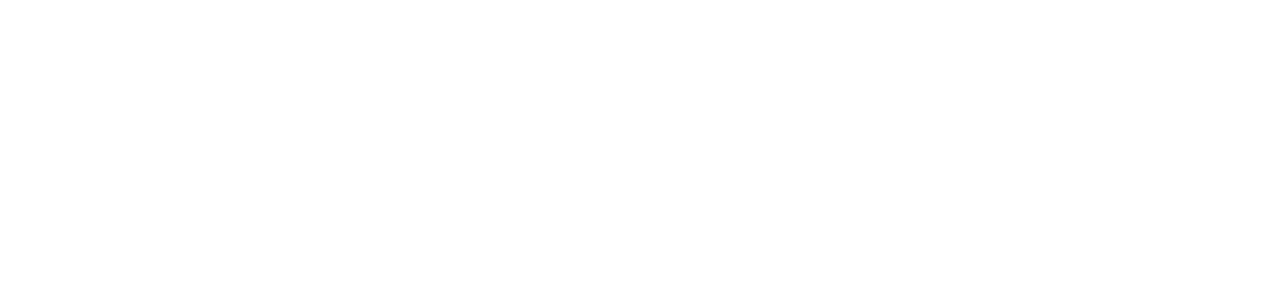
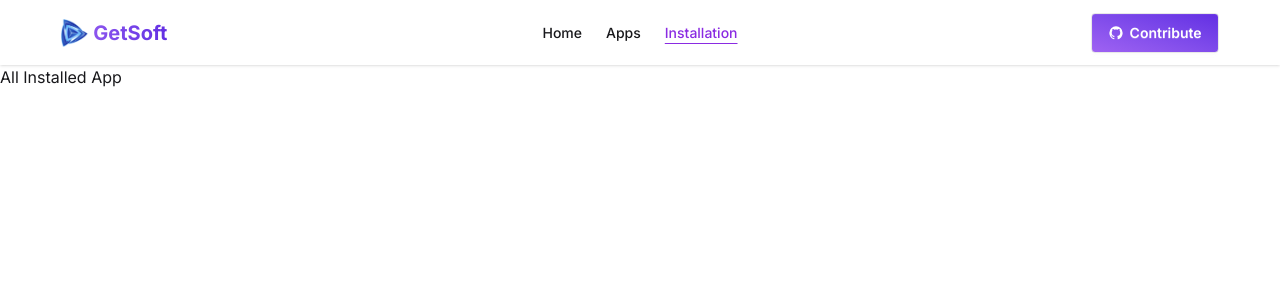
Before and after one commit to SubrotoKumar7/GetSoft, a React (Vite) app: page /installed in a window 1280 px wide. Shown: the top 300 px of the page. Built offline with nearby package versions, Linux system fonts and the light colour scheme.

Commit message:
navbar added for routes setup

```diff
--- /dev/null
+++ b/src/components/footer/Footer.jsx
@@ -0,0 +1,11 @@
+import React from 'react';
+
+const Footer = () => {
+    return (
+        <div>
+
+        </div>
+    );
+};
+
+export default Footer;
--- /dev/null
+++ b/src/components/navbar/Navbar.jsx
@@ -0,0 +1,47 @@
+import React from 'react';
+import { Link, NavLink } from 'react-router';
+import logoImg from '../../assets/logo.png';
+
+const Navbar = () => {
+    const navLinks = <>
+        <li><NavLink className='font-medium' to='/'>Home</NavLink></li>
+        <li><NavLink className='font-medium' to='/apps'>Apps</NavLink></li>
+        <li><NavLink className='font-medium' to='/installed'>Installation</NavLink></li>
+    </>;
+    return (
+        <nav className='bg-base-100 shadow-sm'>
+            <div className="w-11/12 mx-auto navbar">
+                <div className="navbar-start">
+                    <div className="dropdown">
+                    <div tabIndex={0} role="button" className="btn btn-ghost lg:hidden">
+                        <svg xmlns="http://www.w3.org/2000/svg" className="h-5 w-5" fill="none" viewBox="0 0 24 24" stroke="currentColor"> <path strokeLinecap="round" strokeLinejoin="round" strokeWidth="2" d="M4 6h16M4 12h8m-8 6h16" /> </svg>
+                    </div>
+                    <ul
+                        tabIndex={0}
+                        className="menu menu-sm dropdown-content bg-base-100 rounded-box z-1 mt-3 w-52 p-2 shadow">
+                        {
+                            navLinks
+                        }
+                    </ul>
+                    </div>
+                    <Link to='/' className="text-xl font-bold flex gap-1 items-center bg-gradient-to-l from-[#632EE3] to-[#9F62F2] bg-clip-text text-transparent"><img className='w-7' src={logoImg} alt="logo" /> GetSoft</Link>
+                </div>
+                <div className="navbar-center hidden lg:flex">
+                    <ul className="menu menu-horizontal px-1">
+                        {
+                            navLinks
+                        }
+                    </ul>
+                </div>
+                <div className="navbar-end">
+                    <Link to='https://github.com/SubrotoKumar7' className="btn bg-gradient-to-bl from-[#632EE3] to-[#9F62F2] text-white">
+                        <svg aria-label="GitHub logo" width="16" height="16" xmlns="http://www.w3.org/2000/svg" viewBox="0 0 24 24"><path fill="white" d="M12,2A10,10 0 0,0 2,12C2,16.42 4.87,20.17 8.84,21.5C9.34,21.58 9.5,21.27 9.5,21C9.5,20.77 9.5,20.14 9.5,19.31C6.73,19.91 6.14,17.97 6.14,17.97C5.68,16.81 5.03,16.5 5.03,16.5C4.12,15.88 5.1,15.9 5.1,15.9C6.1,15.97 6.63,16.93 6.63,16.93C7.5,18.45 8.97,18 9.54,17.76C9.63,17.11 9.89,16.67 10.17,16.42C7.95,16.17 5.62,15.31 5.62,11.5C5.62,10.39 6,9.5 6.65,8.79C6.55,8.54 6.2,7.5 6.75,6.15C6.75,6.15 7.59,5.88 9.5,7.17C10.29,6.95 11.15,6.84 12,6.84C12.85,6.84 13.71,6.95 14.5,7.17C16.41,5.88 17.25,6.15 17.25,6.15C17.8,7.5 17.45,8.54 17.35,8.79C18,9.5 18.38,10.39 18.38,11.5C18.38,15.32 16.04,16.16 13.81,16.41C14.17,16.72 14.5,17.33 14.5,18.26C14.5,19.6 14.5,20.68 14.5,21C14.5,21.27 14.66,21.59 15.17,21.5C19.14,20.16 22,16.42 22,12A10,10 0 0,0 12,2Z"></path></svg>
+                        Contribute
+                    </Link>
+                </div>
+            </div>
+        </nav>
+    );
+};
+
+export default Navbar;
--- a/src/index.css
+++ b/src/index.css
@@ -7,3 +7,9 @@
 *{
   font-family: "Inter", sans-serif;
 }
+
+.active{
+  color: blueviolet;
+  text-decoration: underline;
+  text-underline-offset: 5px;
+}
--- a/src/main.jsx
+++ b/src/main.jsx
@@ -1,9 +1,11 @@
 import { StrictMode } from 'react'
 import { createRoot } from 'react-dom/client'
 import './index.css'
+import { RouterProvider } from 'react-router'
+import router from './router/Router'
 
 createRoot(document.getElementById('root')).render(
   <StrictMode>
-
+    <RouterProvider router={router}></RouterProvider>
   </StrictMode>,
 )
--- /dev/null
+++ b/src/pages/app/App.jsx
@@ -0,0 +1,11 @@
+import React from 'react';
+
+const App = () => {
+    return (
+        <div>
+            <h1>All Apps</h1>
+        </div>
+    );
+};
+
+export default App;
--- /dev/null
+++ b/src/pages/home/Home.jsx
@@ -0,0 +1,11 @@
+import React from 'react';
+
+const Home = () => {
+    return (
+        <div>
+            <h1>This is Home</h1>
+        </div>
+    );
+};
+
+export default Home;
--- /dev/null
+++ b/src/pages/installed/Installed.jsx
@@ -0,0 +1,11 @@
+import React from 'react';
+
+const Installed = () => {
+    return (
+        <div>
+            <h1>All Installed App</h1>
+        </div>
+    );
+};
+
+export default Installed;
--- /dev/null
+++ b/src/pages/root/Root.jsx
@@ -0,0 +1,14 @@
+import React from 'react';
+import Navbar from '../../components/navbar/Navbar';
+import { Outlet } from 'react-router';
+
+const Root = () => {
+    return (
+        <div>
+            <Navbar></Navbar>
+            <Outlet></Outlet>
+        </div>
+    );
+};
+
+export default Root;
--- /dev/null
+++ b/src/router/Router.jsx
@@ -0,0 +1,28 @@
+import { createBrowserRouter } from "react-router";
+import Root from "../pages/root/Root";
+import Home from "../pages/home/Home";
+import App from "../pages/app/App";
+import Installed from "../pages/installed/Installed";
+
+const router = createBrowserRouter([
+    {
+        path: '/',
+        Component: Root,
+        children: [
+            {
+                index: true,
+                Component: Home
+            },
+            {
+                path: '/apps',
+                Component: App
+            },
+            {
+                path: '/installed',
+                Component: Installed
+            }
+        ]
+    }
+])
+
+export default router;
```
